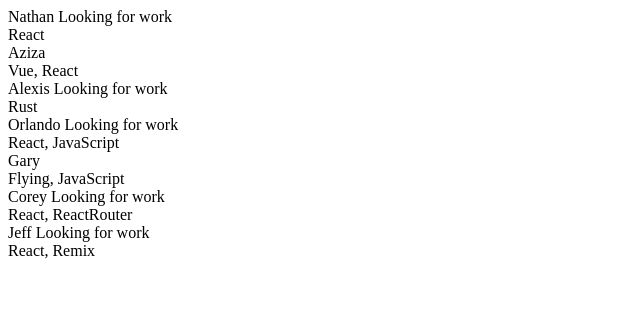
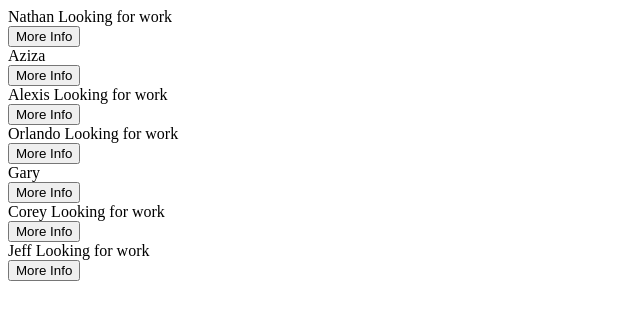
Before and after one commit to Momentum-Team-14/react-freeshelf-leximainw, a React (Create React App) app: page / in a window 1280 px wide. Shown: the top 320 px of the page, without its empty margins (0-640 px from the left). Built offline with nearby package versions, Linux system fonts and the light colour scheme.

Commit message:
feat: add Accordion component

```diff
--- /dev/null
+++ b/src/Accordion.js
@@ -0,0 +1,11 @@
+const Accordion = props => {
+    const [visible, setVisible] = props.visible
+    return (
+        <div>
+            <div><button onClick={() => setVisible(!visible)}>{props.buttonText || (visible ? 'Collapse' : 'Expand')}</button></div>
+            {visible ? props.children : ''}
+        </div>
+    );
+};
+
+export default Accordion;
--- a/src/Developer.js
+++ b/src/Developer.js
@@ -1,12 +1,21 @@
-const Developer = props => (
-    <div>
+import {useState} from 'react'
+import Accordion from './Accordion'
+
+const Developer = props => {
+    const [expanded, setExpanded] = useState(false);
+    return (
         <div>
-            {props.dev.name} {props.dev.available ? 'Looking for work' :''}
+            <div>
+                {props.dev.name} {props.dev.available ? 'Looking for work' :''}
+            </div>
+            <Accordion
+            buttonText={expanded ? 'Less Info' : 'More Info'}
+            visible={[expanded, setExpanded]}
+            >
+                {props.dev.expertise}
+            </Accordion>
         </div>
-        <div>
-            {props.dev.expertise}
-        </div>
-    </div>
-)
+    );
+};
 
 export default Developer;
```
